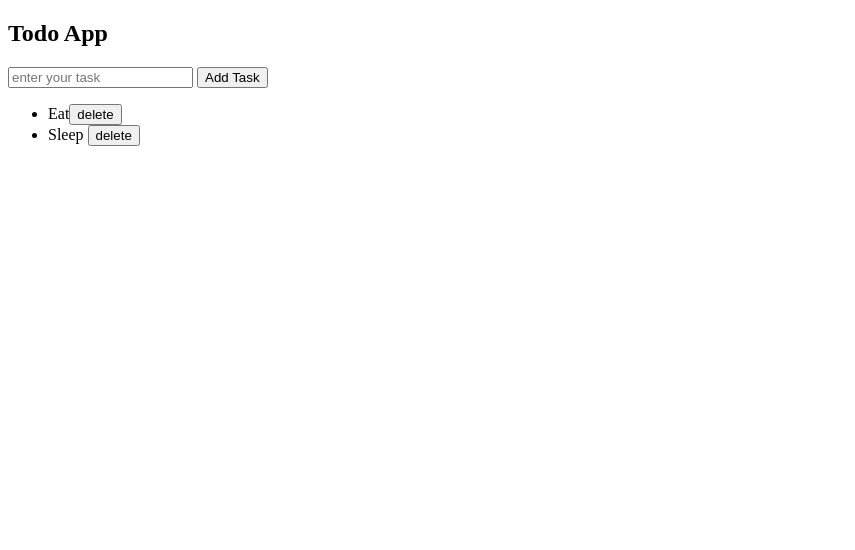
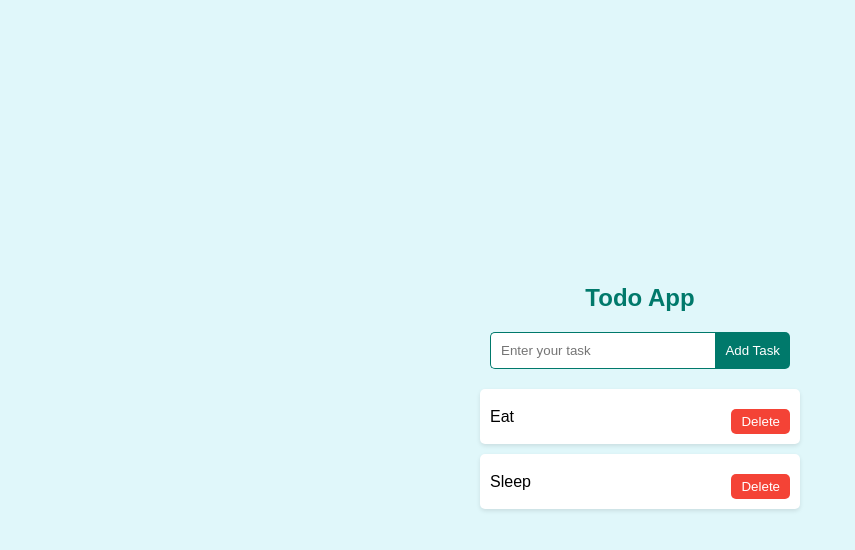
Before and after one commit to RajKumarKushawaha/TodoApp, a plain HTML site: page index.html in a window 1280 px wide. Shown: the whole page, without its empty margins (0-855 px from the left). Drawn offline with Linux system fonts and the light colour scheme.

Commit message:
updated todoApp

```diff
--- a/index.html
+++ b/index.html
@@ -7,15 +7,19 @@
             <link rel ="stylesheet" href="style.css">
 </head>
 <body>
-            <h2>Todo App</h2>
-            <input placeholder="enter your task" />
-            <button>Add Task</button>
-            <ul>
-                        <li>Eat<button class="delete">delete</button></li>
-                        <li>Sleep <button class="delete">delete</button></li>
-            </ul>
 
+  <h2>Todo App</h2>
+     <div class="container">
+         <div class="input-group">
+            <input placeholder="Enter your task" />
+            <button class="add-task">Add Task</button>
+        </div>
+  <ul>
+     <li>Eat<button class="delete">Delete</button></li>
+     <li>Sleep<button class="delete">Delete</button></li>
+  </ul>
+  </div>
 
-         <script src="app.js"></script>
+ <script src="app.js"></script>
 </body>
 </html>
--- a/style.css
+++ b/style.css
@@ -0,0 +1,83 @@
+/* style.css */
+
+body {
+            font-family: Arial, sans-serif;
+            background-color: #e0f7fa; /* Light cyan background */
+            margin: 0;
+            padding: 0;
+            display: flex;
+            justify-content: center;
+            align-items: center; /* Center align all content */
+            height: 100vh;
+            flex-direction: column; /* Stack elements vertically */
+        }
+
+        h2 {
+            text-align: center;
+            color: #00796b; /* Teal color */
+            margin-bottom: 20px; /* Space between heading and input field */
+        }
+
+        .container {
+            display: flex;
+            flex-direction: column;
+            align-items: center;
+        }
+
+        .input-group {
+            display: flex;
+            width: 300px; /* Total width of input and button */
+        }
+
+        input {
+            flex: 1; /* Input takes remaining space */
+            padding: 10px;
+            border-radius: 5px 0 0 5px; /* Rounded corners on the left */
+            border: 1px solid #00796b;
+            border-right: none; /* Remove right border to connect with button */
+        }
+
+        button.add-task {
+            padding: 10px;
+            border: none;
+            border-radius: 0 5px 5px 0; /* Rounded corners on the right */
+            background-color: #00796b; /* Teal color */
+            color: white;
+            cursor: pointer;
+        }
+
+        button.add-task:hover {
+            background-color: #004d40; /* Darker teal on hover */
+        }
+
+        ul {
+            list-style-type: none;
+            padding: 0;
+            margin-top: 20px;
+            width: 320px;
+        }
+
+        li {
+            background-color: #ffffff;
+            padding: 10px;
+            margin-bottom: 10px;
+            display: flex;
+            justify-content: space-between;
+            align-items: center;
+            border-radius: 5px;
+            box-shadow: 0 2px 4px rgba(0, 0, 0, 0.1);
+        }
+
+        .delete {
+            background-color: #f44336; /* Red color for delete button */
+            padding: 5px 10px;
+            border: none;
+            border-radius: 5px;
+            color: white;
+            cursor: pointer;
+            margin-top: 10px; /* Space between Add Task and Delete buttons */
+        }
+
+        .delete:hover {
+            background-color: #d32f2f; /* Darker red on hover */
+        }
```
